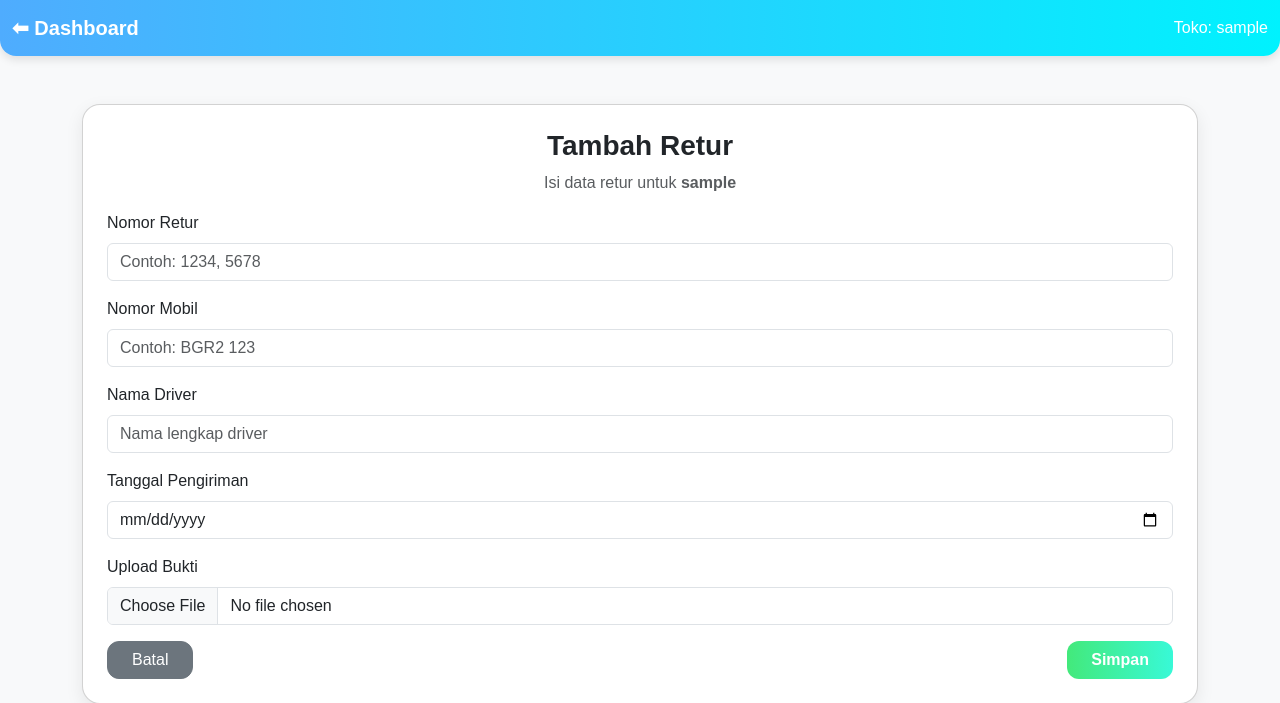
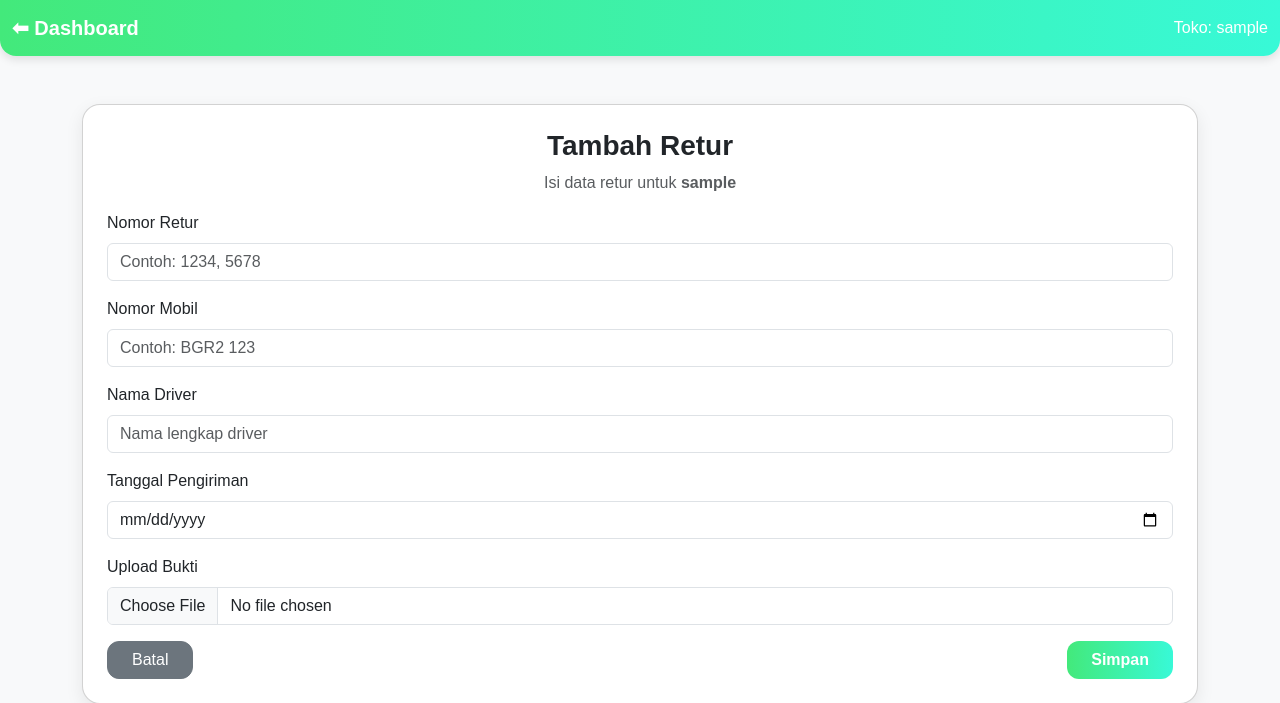
Before and after one commit to xnxxdhooomrzkyyy/bot-telegram, a Flask app: page /tambah in a window 1280 px wide. Shown: the top 703 px of the page. Run offline with Flask 3, Linux system fonts and the light colour scheme; the visitor is signed in with stand-in values (Sample User, id 1); some libraries are stand-ins or nearby versions.

Commit message:
Update tambah.html

```diff
--- a/templates/tambah.html
+++ b/templates/tambah.html
@@ -14,7 +14,7 @@
     .navbar {
       border-radius: 0 0 16px 16px;
       box-shadow: 0 4px 8px rgba(0,0,0,0.1);
-      background: linear-gradient(90deg, #4facfe, #00f2fe);
+      background: linear-gradient(90deg, #43e97b, #38f9d7);
     }
     .navbar-brand {
       font-weight: 600;
```
